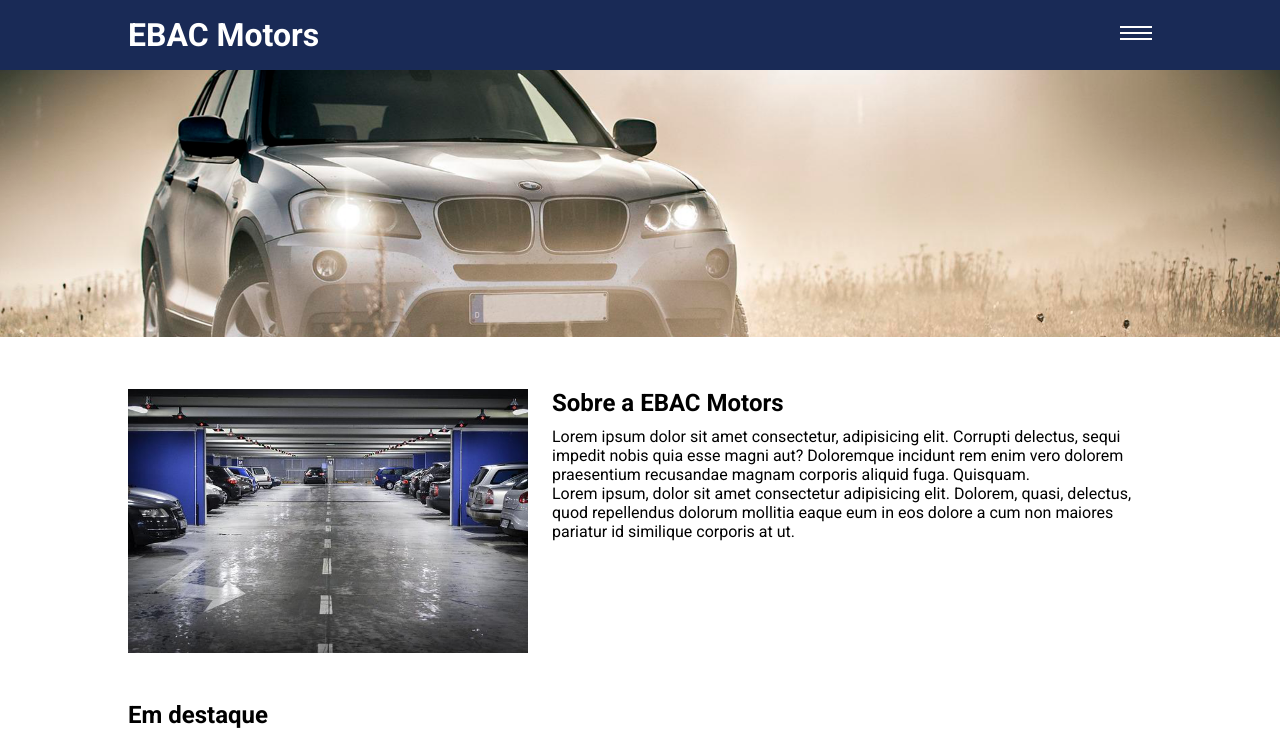
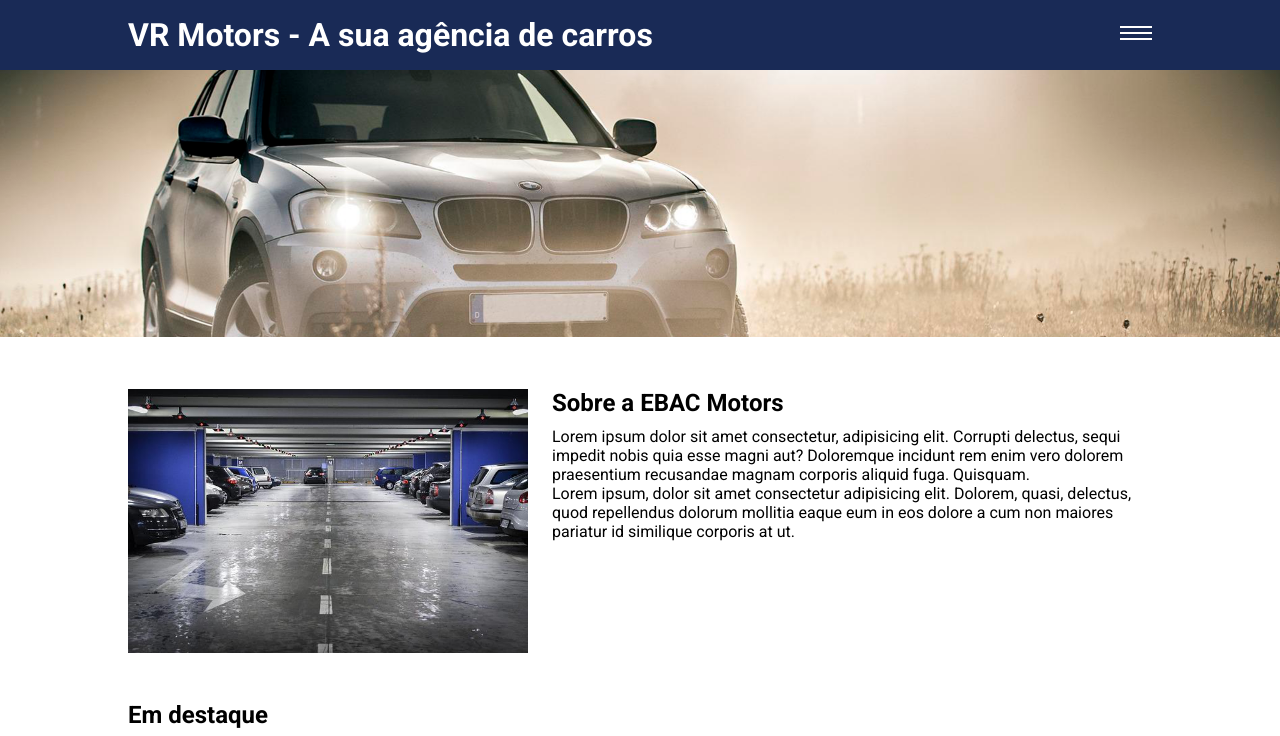
Before and after one commit to PhilipeF/jquery-plugins, a plain HTML site: page index.html in a window 1280 px wide. Shown: the top 736 px of the page. Drawn offline with nearby package versions, Linux system fonts and the light colour scheme; files whose address does not match are found by name.

Commit message:
Feat: Alterando o nome do título

```diff
--- a/index.html
+++ b/index.html
@@ -17,7 +17,7 @@
 <body>
     <header>
         <div class="container container-flex">
-            <h1>EBAC Motors</h1>
+            <h1>VR Motors - A sua agência de carros</h1>
             <div class="menu-hamburger">
                 <span></span>
                 <span></span>
```
